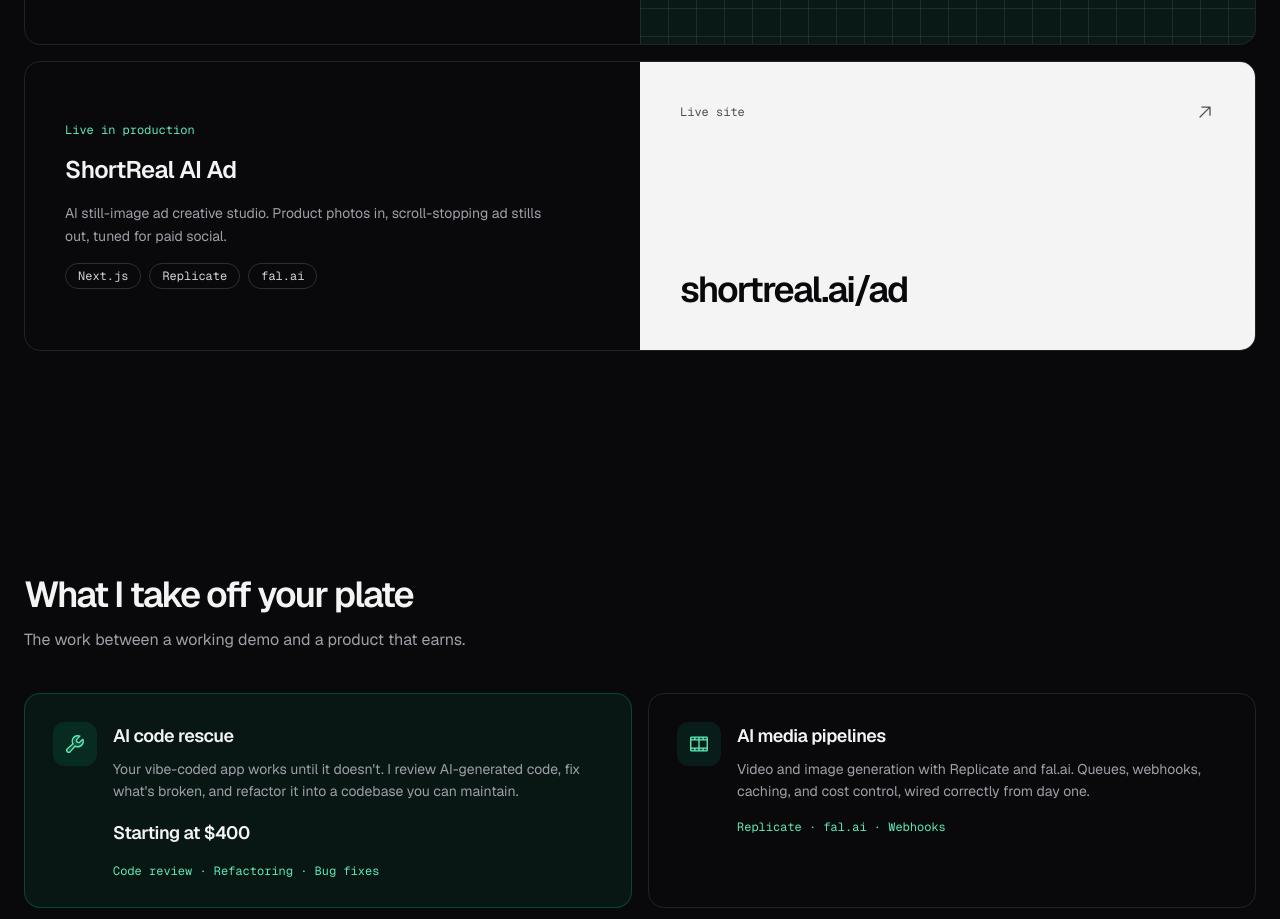
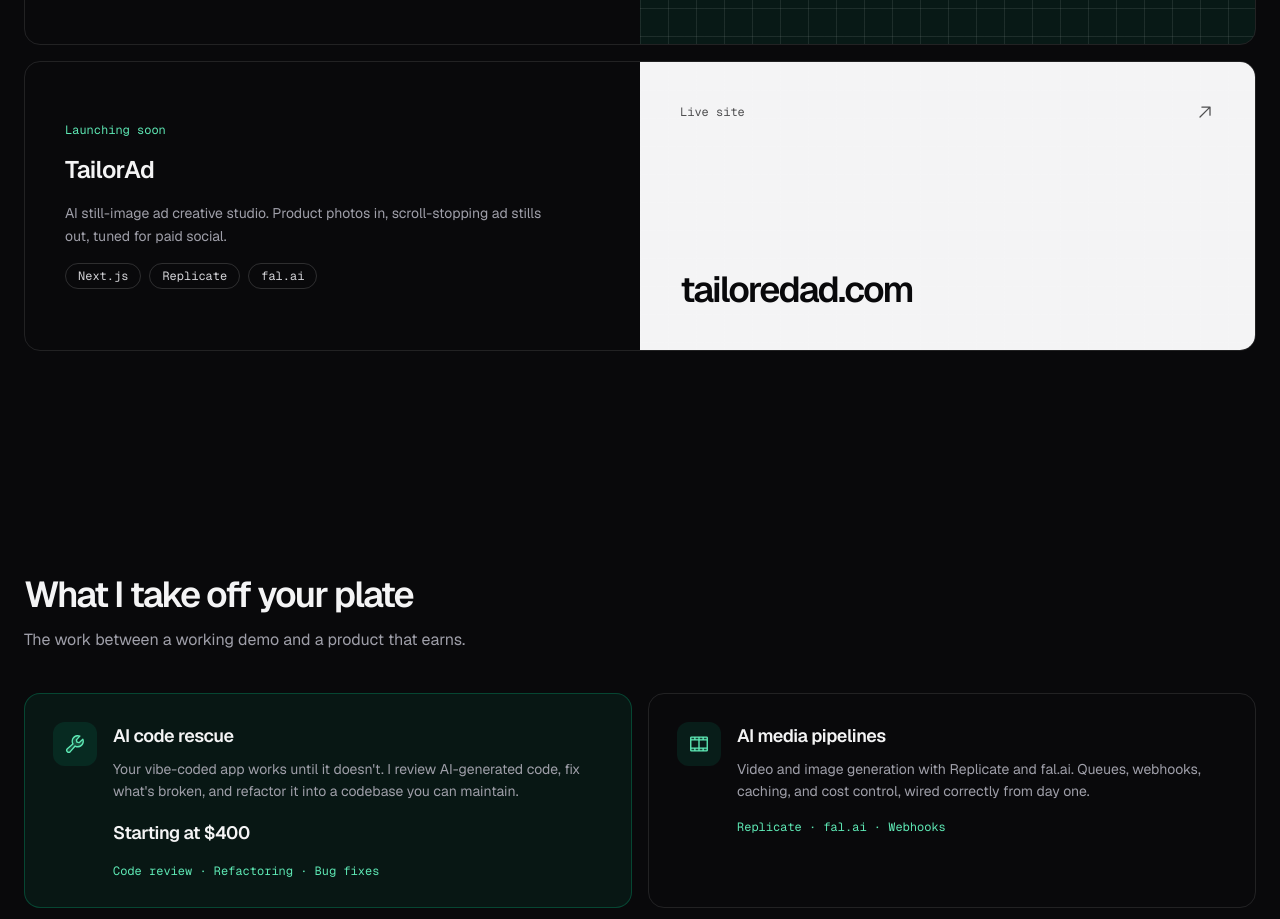
Before and after one commit to lht1324/portfolio, a Next.js app: page / in a window 1280 px wide. Shown: the part 1080-1999 px from the top of the page. Built offline with nearby package versions, Linux system fonts and the light colour scheme.

Commit message:
Point second project to TailorAd on tailoredad.com

```diff
--- a/src/content/site.ts
+++ b/src/content/site.ts
@@ -52,13 +52,13 @@ export const PROJECTS: readonly Project[] = [
     displayUrl: "shortreal.ai",
   },
   {
-    name: "ShortReal AI Ad",
-    status: "Live in production",
+    name: "TailorAd",
+    status: "Launching soon",
     description:
       "AI still-image ad creative studio. Product photos in, scroll-stopping ad stills out, tuned for paid social.",
     stack: ["Next.js", "Replicate", "fal.ai"],
-    href: "https://shortreal.ai/ad",
-    displayUrl: "shortreal.ai/ad",
+    href: "https://tailoredad.com",
+    displayUrl: "tailoredad.com",
   },
 ] as const;
 
```
